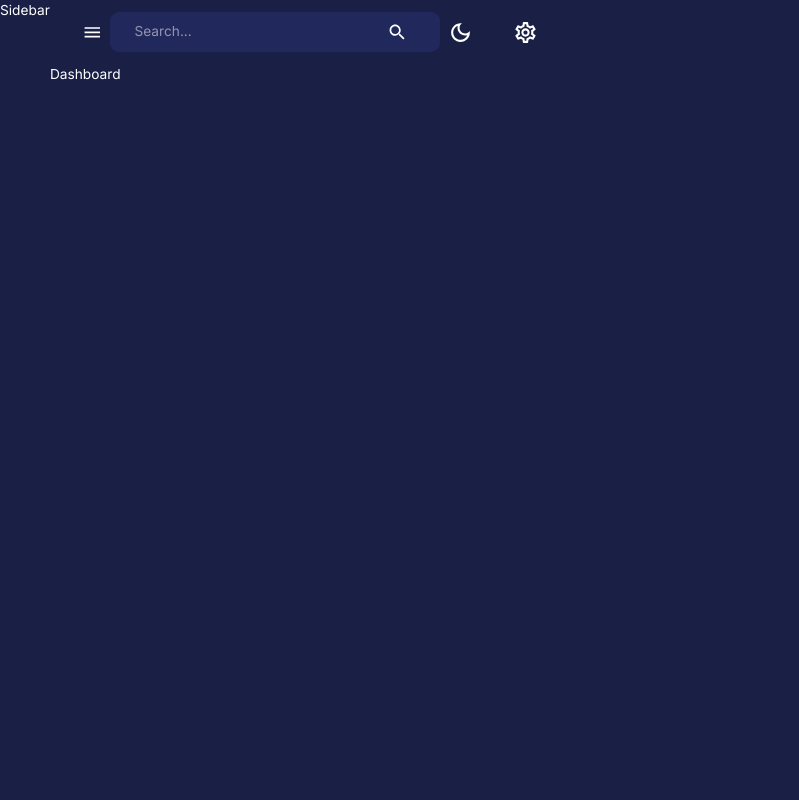
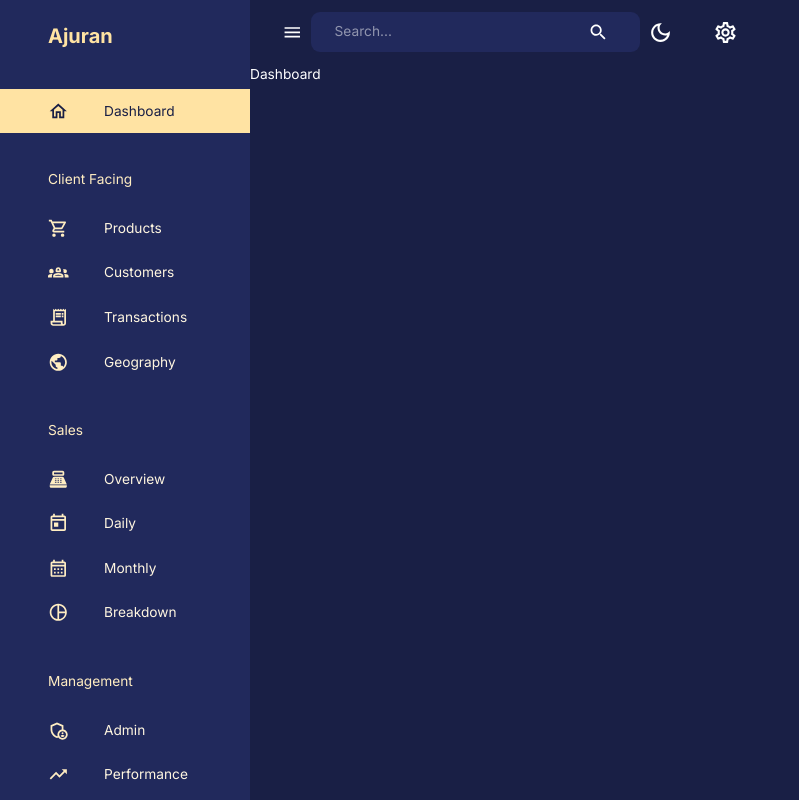
Before and after one commit to yasir-isse/admin-dashboard, a React (Vite) app in the folder client/: page /dashboard in a window 1280 px wide. Shown: the whole page, without its empty margins (0-799 px from the left). Built offline with nearby package versions, Linux system fonts and the light colour scheme.

Commit message:
create sidebar

```diff
--- a/client/src/components/Sidebar.jsx
+++ b/client/src/components/Sidebar.jsx
@@ -33,8 +33,138 @@
   PieChartOutlined,
 } from "@mui/icons-material";
 
-const Sidebar = () => {
-  return <div>Sidebar</div>;
+const navItems = [
+  { text: "Dashboard", icon: <HomeOutlined /> },
+  { text: "Client Facing", icon: null },
+  { text: "Products", icon: <ShoppingCartOutlined /> },
+  { text: "Customers", icon: <Groups2Outlined /> },
+  { text: "Transactions", icon: <ReceiptLongOutlined /> },
+  { text: "Geography", icon: <PublicOutlined /> },
+  { text: "Sales", icon: null },
+  { text: "Overview", icon: <PointOfSaleOutlined /> },
+  { text: "Daily", icon: <TodayOutlined /> },
+  { text: "Monthly", icon: <CalendarMonthOutlined /> },
+  { text: "Breakdown", icon: <PieChartOutlined /> },
+  { text: "Management", icon: null },
+  { text: "Admin", icon: <AdminPanelSettingsOutlined /> },
+  { text: "Performance", icon: <TrendingUpOutlined /> },
+];
+
+const Sidebar = ({
+  drawerWidth,
+  isSidebarOpen,
+  setIsSidebarOpen,
+  isNonMobile,
+}) => {
+  const { pathname } = useLocation();
+  const navigate = useNavigate();
+  const [active, setActive] = useState("");
+  const theme = useTheme();
+
+  useEffect(() => {
+    setActive(pathname.substring(1));
+  }, [pathname]);
+
+  return (
+    <Box component={"nav"}>
+      {/* sidebar element */}
+
+      {isSidebarOpen && (
+        // sidebar drawer
+
+        <Drawer
+          open={isSidebarOpen}
+          onClose={() => setIsSidebarOpen(false)}
+          variant="persistent"
+          anchor="left"
+          sx={{
+            width: drawerWidth,
+            "& .MuiDrawer-paper": {
+              color: theme.palette.secondary[200],
+              backgroundColor: theme.palette.background.alt,
+              boxSizing: "border-box",
+              borderWidth: isNonMobile ? 0 : "2px",
+              width: "250px",
+            },
+          }}
+        >
+          <Box width="100%">
+            {/* sidebar container */}
+            <Box m="1.5rem 2rem 2rem 3rem">
+              {/* top section - logo & toggle icon */}
+              <FlexBetween color={theme.palette.secondary.main}>
+                <Box display="flex" alignItems="center" gap="0.5rem">
+                  <Typography variant="h4" fontWeight="bold" textAlign="center">
+                    Ajuran
+                  </Typography>
+                </Box>
+                {!isNonMobile && (
+                  <IconButton onClick={() => setIsSidebarOpen(!isSidebarOpen)}>
+                    <ChevronLeft />
+                  </IconButton>
+                )}
+              </FlexBetween>
+            </Box>
+            {/* main section */}
+            <List>
+              {navItems.map(({ text, icon }) => {
+                // render section titles
+                if (!icon) {
+                  return (
+                    <Typography key={text} sx={{ m: "2.25rem 0 1rem 3rem" }}>
+                      {text}
+                    </Typography>
+                  );
+                }
+
+                // use as a param to navigate to page
+                const lcText = text.toLowerCase();
+
+                return (
+                  <ListItem key={text} disablePadding>
+                    <ListItemButton
+                      onClick={() => {
+                        navigate(`/${lcText}`);
+                        setActive(lcText);
+                      }}
+                      sx={{
+                        backgroundColor:
+                          active === lcText
+                            ? theme.palette.secondary[300]
+                            : "transparent",
+                        color:
+                          active === lcText
+                            ? theme.palette.primary[600]
+                            : theme.palette.secondary[100],
+                      }}
+                    >
+                      <ListItemIcon
+                        sx={{
+                          ml: "2rem",
+                          color:
+                            active === lcText
+                              ? theme.palette.primary[600]
+                              : theme.palette.secondary[200],
+                        }}
+                      >
+                        {icon}
+                      </ListItemIcon>
+                      <ListItemText primary={text}>
+                        {active === lcText && (
+                          <ChevronRightOutlined sx={{ ml: "auto" }} />
+                        )}
+                      </ListItemText>
+                    </ListItemButton>
+                  </ListItem>
+                );
+              })}
+            </List>
+            div
+          </Box>
+        </Drawer>
+      )}
+    </Box>
+  );
 };
 
 export default Sidebar;
```
